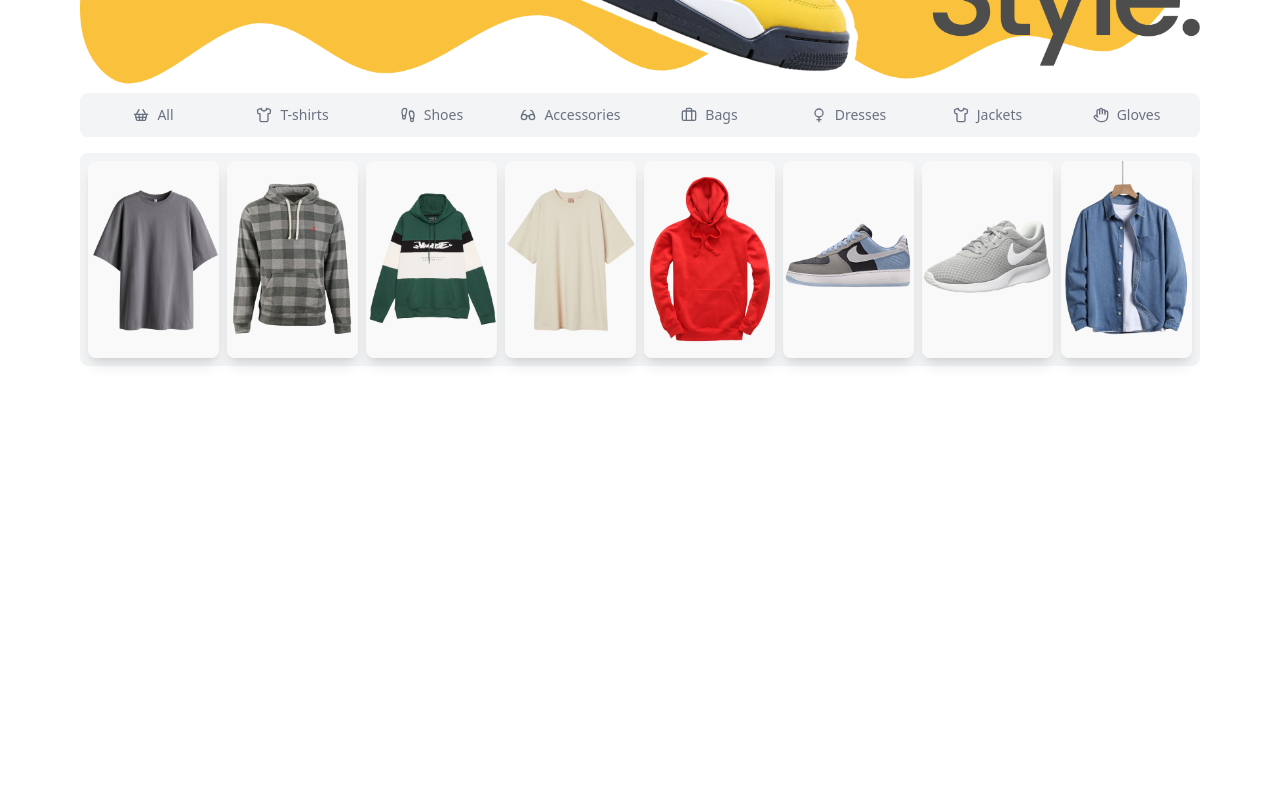
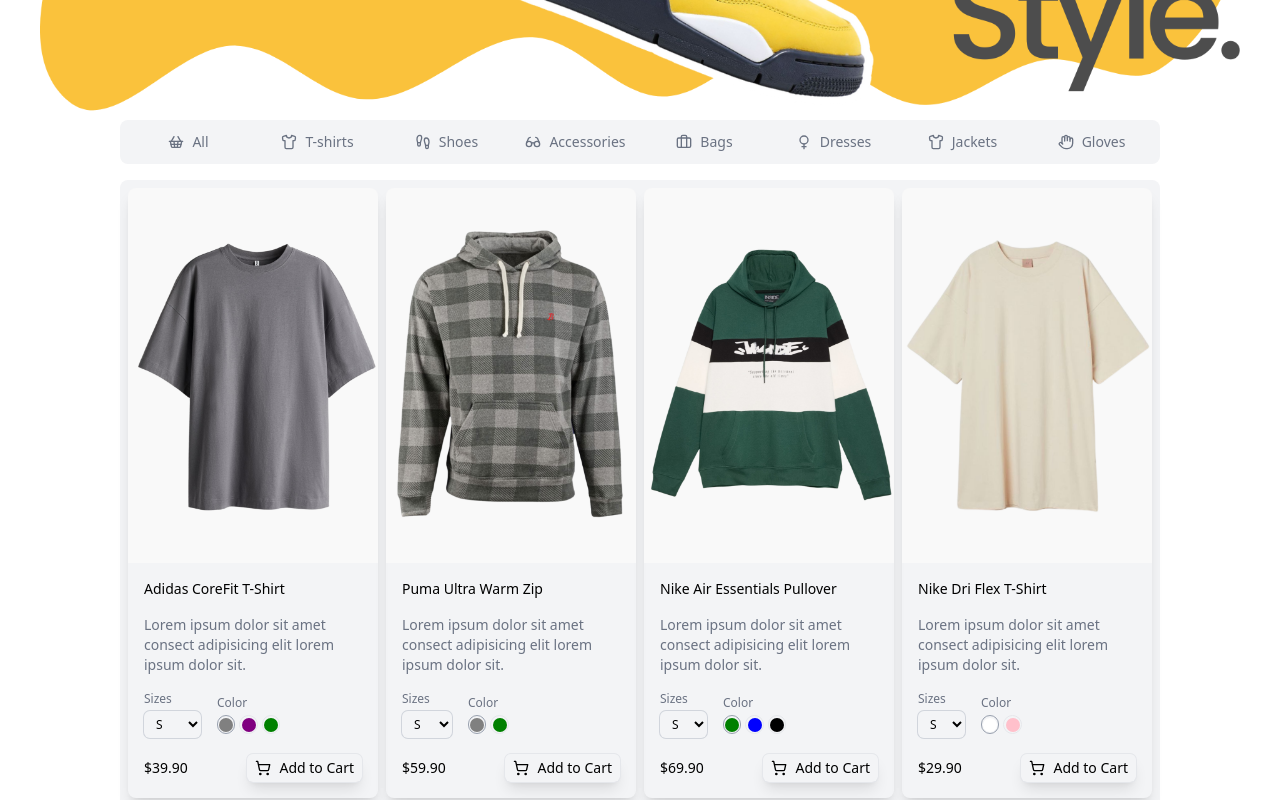
Before and after one commit to mdjameel04/Trendify, a Next.js app: page / in a window 1280 px wide. Shown: the part 400-1200 px from the top of the page. Before the commit the page ends 800 px from the top, so only its background shows below. Built offline with nearby package versions, Linux system fonts and the light colour scheme.

Commit message:
added featuers

```diff
--- a/Components/ProductCard.tsx
+++ b/Components/ProductCard.tsx
@@ -1,16 +1,66 @@
 import { productType } from '@/utils/assets'
 import Link from 'next/link'
 import Image from 'next/image'
-import React from 'react'
+import { ShoppingCart } from "lucide-react";
+import React, { useState } from 'react'
 
 const ProductCard = ({product}:{product:productType} ) => {
+  const [productTypes, setProductTypes] = useState({
+    size:product.sizes[0],
+    color:product.colors[0 ]
+  });
+const handleProductType =({type,value}: {type:"size" | "color";value:string})=>{
+setProductTypes((prev)=>({
+  ...prev, [type]:value
+}))
+}
+
   return (
     <div className='shadow-lg rounded-lg overflow-hidden'>
       <Link href={`/products/${product.id}`}>
       <div className='relative aspect-2/3'>
-   <Image src={product.images[product.colors[0]]} alt={product.name} fill className='object-cover'    sizes='(max-width: 640px) 50vw,(max-width: 1024px) 33vw,  (max-width: 1280px) 25vw, 200px' />
+   <Image src={product.images[productTypes.color]} alt={product.name} fill className='object-cover hover:scale-105 transition-all duration-300 '     />
       </div>
       </Link>
+
+     {/* product details  */}
+   <div className='flex flex-col gap-4 p-4'>
+  <h1 className='font-medium'>{ product.name} </h1>
+  <p className='text-sm text-gray-500'>{product.shortDescription} </p>
+  {/* product types */}
+ <div className='flex items-center gap-4 text-xs'>
+{/* sizes */}
+<div className='flex flex-col gap-1'>
+<span className='text-gray-500'>Sizes </span>
+<select name="size" id="size" className='ring ring-gray-300 rounded-md px-2 py-1'
+onChange={(e)=>handleProductType({type:"size",value: e.target.value})}>
+  {product.sizes.map((size)=>(
+    <option value={size}>{size.toUpperCase()} </option>
+  ))}
+</select>
+</div>
+ {/* colors */}
+ <div className='flex flex-col gap-1'>
+<span className='text-gray-500'> Color</span>
+<div className='flex  gap-1'>
+{product.colors.map((color)=>(
+  <div className={`cursor-pointer border-1 ${productTypes.color===color? "border-gray-400":"border-gray-200"} rounded-full p-[1.2px]`}
+   key={color} onClick={()=>handleProductType({type:"color", value:color})}>
+    <div className='w-[14px] h-[14px] rounded-full ' style={{backgroundColor: color}}/>
+  </div>
+))}
+</div>
+ </div>
+ </div>
+ {/* price */}
+<div className='flex items-center justify-between'>
+<p className='font-medium'>${product.price.toFixed(2)} </p>
+<button className='ring-1 ring-gray-200 shadow-lg rounded-md px-2 py-1 text-sm cursor-pointer hover:text-white hover:bg-black transition-all duration-300  flex items-center gap-2'>
+  <ShoppingCart className='w-4 h-4'/>
+  Add to Cart</button>
+</div>
+
+   </div>
     </div>
   )
 }
--- a/Components/ProductList.tsx
+++ b/Components/ProductList.tsx
@@ -1,3 +1,5 @@
+"use client"
+
 import { productsType } from '@/utils/assets';
 import React from 'react'
 import Categories from './Categories';
@@ -120,9 +122,9 @@
 
 const ProductList = () => {
   return (
-    <div className='w-full'>
+    <div className='w-full lg:px-20'>
         <Categories/>
-        <div className='grid grid-cols-2 sm:grid-cols-3 md:grid-cols-4 lg:grid-cols-6 xl:grid-cols-8 gap-2 p-2 bg-gray-100 rounded-lg mb-4 text-sm'>
+        <div className='grid grid-cols-2 sm:grid-cols-3 md:grid-cols-3 lg:grid-cols-4 gap-2 p-2 bg-gray-100 rounded-lg mb-4 text-sm'>
        {products.map(product=>(
         <ProductCard key={product.id} product={product} />
        ))}
--- a/app/page.tsx
+++ b/app/page.tsx
@@ -4,7 +4,7 @@
 
 const HomePage = () => {
   return (
-    <div className=' md:px-20'>
+    <div className=' md:px-10   '>
 <div className='relative aspect-3/1 '>
 <Image  src="/hero-image.png" alt='hero' fill />
 </div>
```
